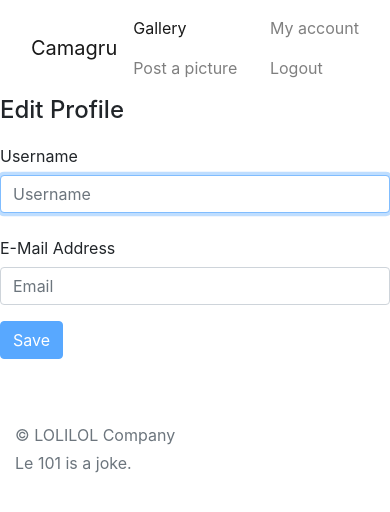
After one commit to wblondel/Le101-Camagru, a PHP site: template app/Views/accounts/edit.php in a window 390 px wide. The commit adds this page. Shown: the top 512 px of the page. Run offline with PHP 8.4, Linux system fonts and the light colour scheme; the template is opened without the code that fills it, so the values that code supplies are empty.

Commit message:
add edit account

```diff
--- a/app/App.php
+++ b/app/App.php
@@ -125,6 +125,10 @@ class App
         $router->post('/accounts/reset/:userId/:token', "Accounts#reset")
             ->with('userId', '[0-9]+')
             ->with('token', '[a-zA-Z0-9]+');
+        $router->get('/accounts/edit', "Accounts#edit");
+        $router->post('/accounts/edit', "Accounts#edit");
+        $router->get('/accounts/password/change', "Accounts#passwordChange");
+        $router->post('/accounts/password/change', "Accounts#passwordChange");
 
         $this->router = $router;
         return $this->router;
--- /dev/null
+++ b/app/Views/accounts/edit.php
@@ -0,0 +1,32 @@
+<h4 class="card-title"><?= _("Edit Profile") ?></h4>
+<form method="POST">
+    <div class="form-group row">
+        <label for="username" class="col-sm-2 col-form-label"><?= _("Username") ?></label>
+        <div class="col-sm-10">
+            <input id="username" type="text" class="form-control" name="username" placeholder="Username" required autofocus>
+            <?php if (isset($errors["username"])) : ?>
+                <div class="invalid-feedback" style="display:block;"><?= $errors["username"]; ?></div>
+            <?php endif ?>
+        </div>
+    </div>
+
+    <div class="form-group row">
+        <label for="email" class="col-sm-2 col-form-label"><?= _("E-Mail Address") ?></label>
+        <div class="col-sm-10">
+            <input id="email" type="email" class="form-control" name="email" placeholder="Email" required>
+            <?php if (isset($errors["email"])) : ?>
+                <div class="invalid-feedback" style="display:block;"><?= $errors["email"]; ?></div>
+            <?php endif ?>
+        </div>
+    </div>
+
+    <div class="form-group row">
+        <div class="col-sm-10">
+            <button type="submit" id="submit" class="btn btn-primary" disabled><?= _("Save") ?></button>
+        </div>
+    </div>
+
+    <div class="form-group">
+        <input type="hidden" name="recaptcha_response" id="recaptchaResponse">
+    </div>
+</form>
--- a/app/Views/templates/shared/top_navbar.php
+++ b/app/Views/templates/shared/top_navbar.php
@@ -25,6 +25,9 @@
                 </li>
             <?php else : ?>
                 <li class="nav-item">
+                    <a class="nav-link" href="/accounts/edit"><?= _("My account") ?></a>
+                </li>
+                <li class="nav-item">
                     <a class="nav-link" href="/accounts/logout"><?= _("Logout") ?></a>
                 </li>
             <?php endif; ?>
```
Also changed, not shown: app/Controller/AccountsController.php (+61 -0 lines).
